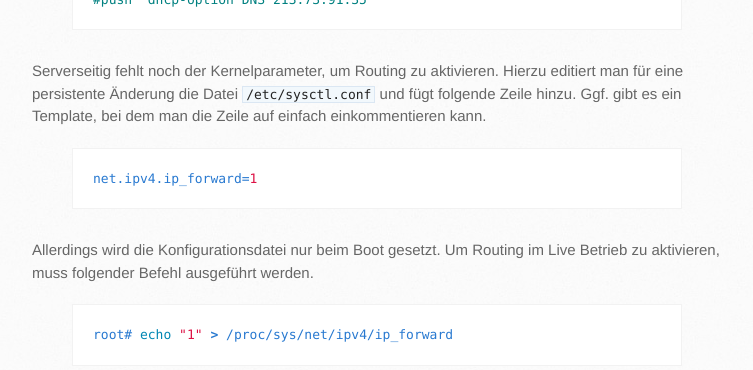
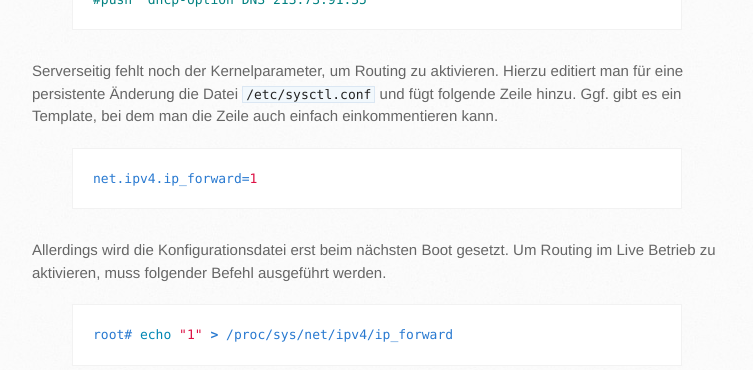
Before and after one commit to pseiler/phils3rs_blog, a Jekyll site: the page built from _posts/2017-11-09-openVPN-fuers-heimnetzwerk-installieren.md, in a window 1280 px wide and 900 px high, scrolled down 4596 px. Shown: the part 175-545 px from the top of the window, without its empty margins (138-891 px from the left). Built offline with Jekyll 4.4.1, drawn with Linux system fonts in a browser that asks for light colours; Markdown is read by kramdown in place of the engine named in the settings; some of the changed text lies outside the part shown.

Commit message:
fixed typo and two sentences

```diff
--- a/_posts/2017-11-09-openVPN-fuers-heimnetzwerk-installieren.md
+++ b/_posts/2017-11-09-openVPN-fuers-heimnetzwerk-installieren.md
@@ -197,12 +197,12 @@ ifconfig-push 10.12.0.10 10.12.0.1
 #push "dhcp-option DNS 213.73.91.35"
 {% endhighlight %}
 
-Serverseitig fehlt noch der Kernelparameter, um Routing zu aktivieren. Hierzu editiert man für eine persistente Änderung die Datei `/etc/sysctl.conf` und fügt folgende Zeile hinzu. Ggf. gibt es ein Template, bei dem man die Zeile auf einfach einkommentieren kann.
+Serverseitig fehlt noch der Kernelparameter, um Routing zu aktivieren. Hierzu editiert man für eine persistente Änderung die Datei `/etc/sysctl.conf` und fügt folgende Zeile hinzu. Ggf. gibt es ein Template, bei dem man die Zeile auch einfach einkommentieren kann.
 {% highlight ini %}
 net.ipv4.ip_forward=1
 {% endhighlight %}
 
-Allerdings wird die Konfigurationsdatei nur beim Boot gesetzt. Um Routing im Live Betrieb zu aktivieren, muss folgender Befehl ausgeführt werden.
+Allerdings wird die Konfigurationsdatei erst beim nächsten Boot gesetzt. Um Routing im Live Betrieb zu aktivieren, muss folgender Befehl ausgeführt werden.
 {% highlight bash %}
 root# echo "1" > /proc/sys/net/ipv4/ip_forward
 {% endhighlight %}
```
Also changed, not shown: other parts of _posts/2017-11-09-openVPN-fuers-heimnetzwerk-installieren.md (+1 -1 lines).
